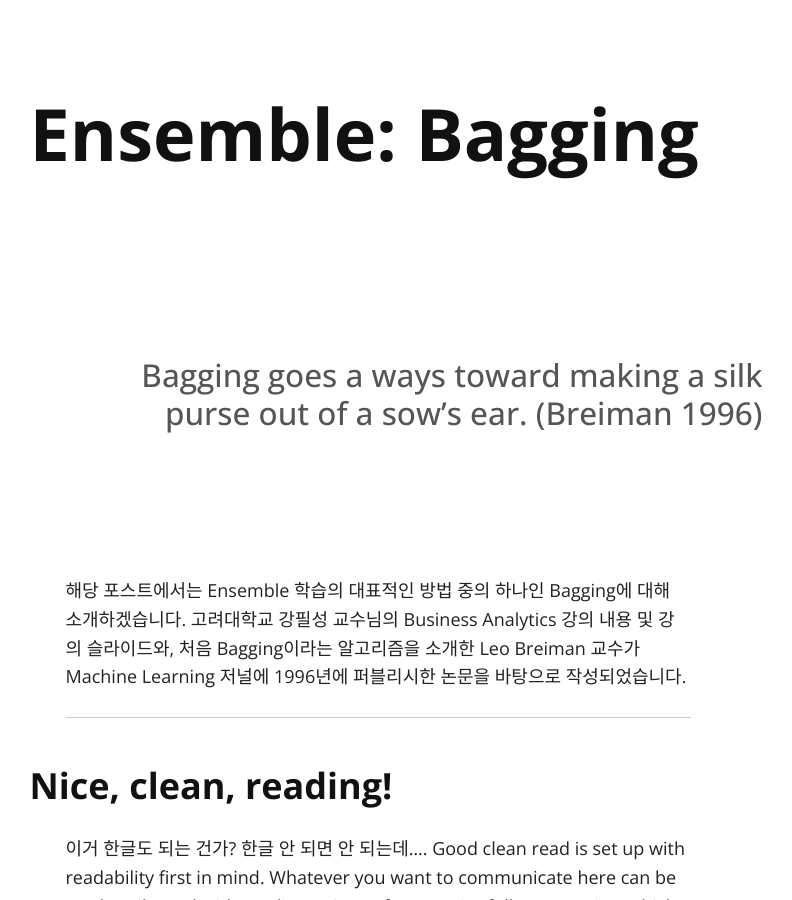
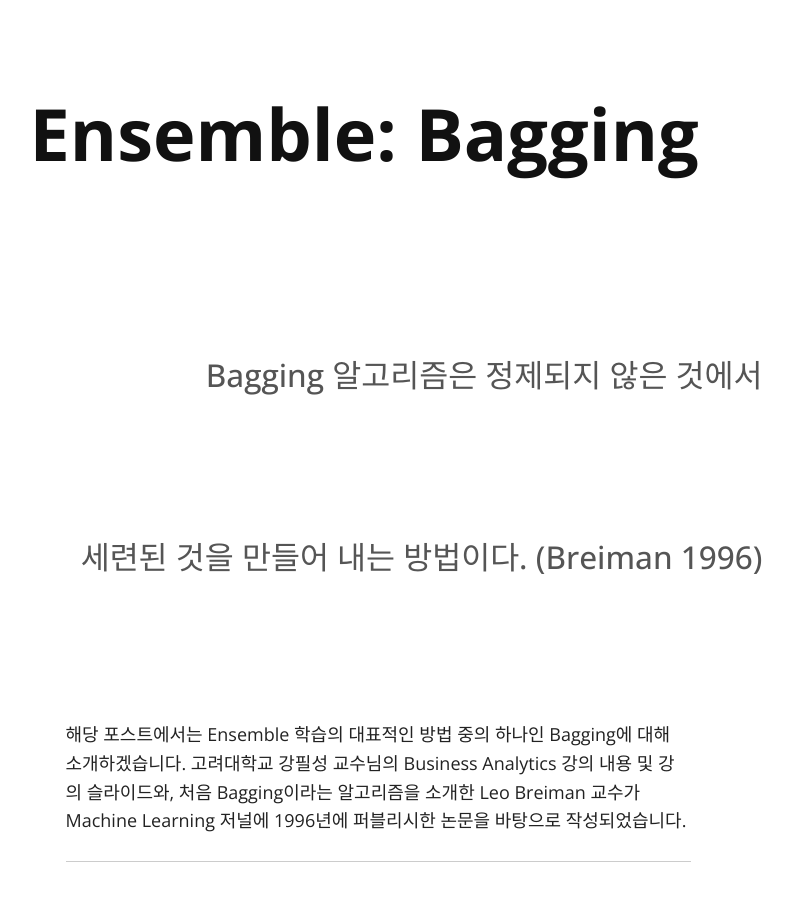
Before and after one commit to seokchaeyoon/seokchaeyoon.github.io, a Jekyll site: the page built from index.md, in a window 1280 px wide and 900 px high. Shown: the whole window, without its empty margins (262-1054 px from the left). Built offline with Jekyll 4.4.1, drawn with Linux system fonts in a browser that asks for light colours; nearby versions of some CDN libraries; our own code applies the rules of GitHub Pages for plain Markdown files.

Commit message:
Update index.md

```diff
--- a/index.md
+++ b/index.md
@@ -2,7 +2,8 @@
 layout: default
 ---
 
-## Bagging goes a ways toward making a silk purse out of a sow’s ear. (Breiman 1996)
+## Bagging 알고리즘은 정제되지 않은 것에서
+## 세련된 것을 만들어 내는 방법이다. (Breiman 1996)
 
 해당 포스트에서는 Ensemble 학습의 대표적인 방법 중의 하나인 Bagging에 대해 소개하겠습니다. 고려대학교 강필성 교수님의 Business Analytics 강의 내용 및 강의 슬라이드와, 처음 Bagging이라는 알고리즘을 소개한 Leo Breiman 교수가 Machine Learning 저널에 1996년에 퍼블리시한 논문을 바탕으로 작성되었습니다.
 
```
